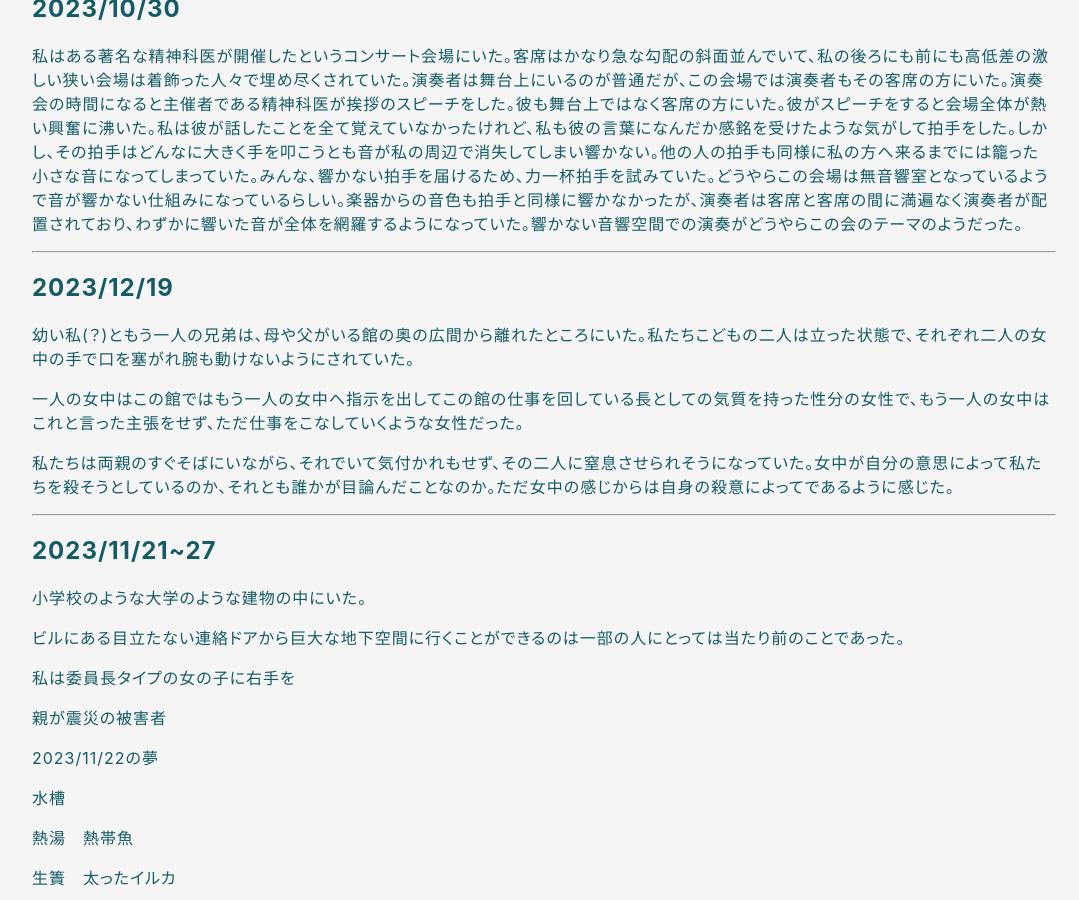
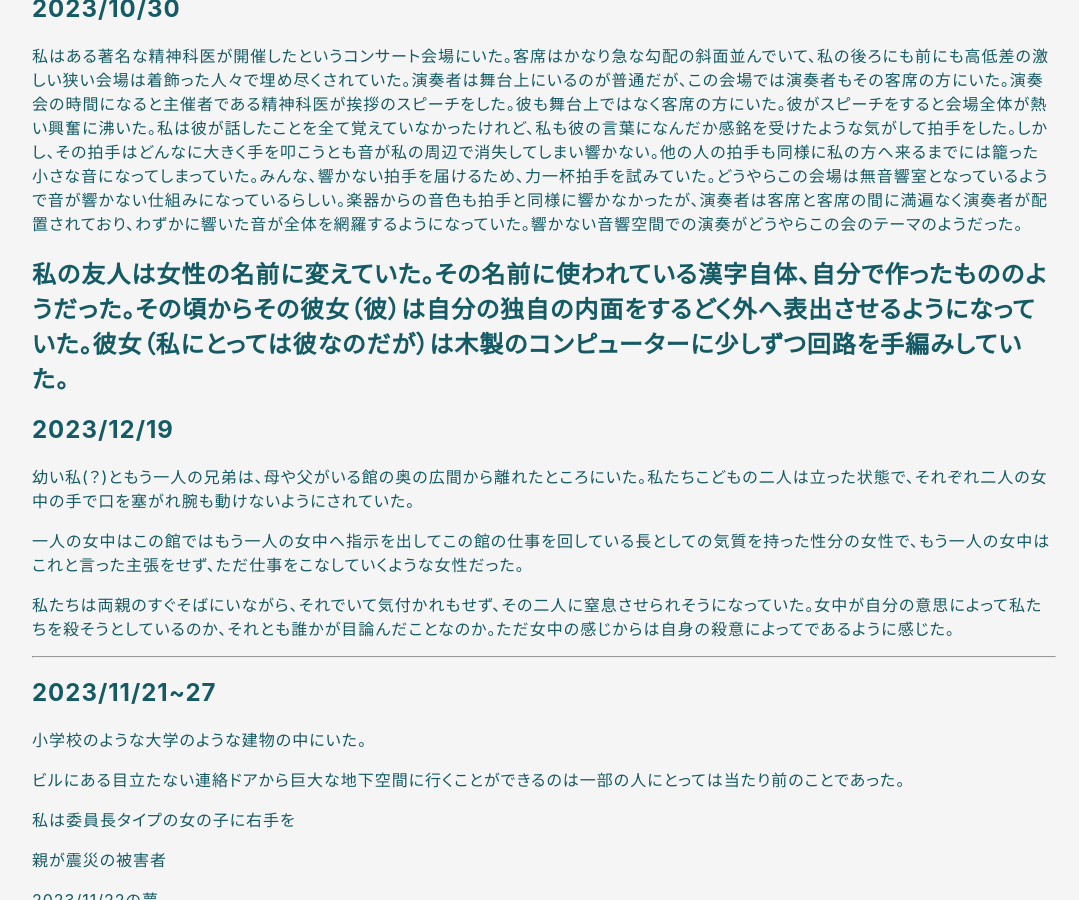
Before and after one commit to hihumi-riku/hihumi-riku.github.io, a Jekyll site: the page built from _posts/2023-06-24-dream_2023.md, in a window 1280 px wide and 900 px high, scrolled down 6473 px. Shown: the whole window, without its empty margins (96-1175 px from the left). Built offline with Jekyll 4.4.1, drawn with Linux system fonts in a browser that asks for light colours.

Commit message:
Update 2023-06-24-dream_2023.md

```diff
--- a/_posts/2023-06-24-dream_2023.md
+++ b/_posts/2023-06-24-dream_2023.md
@@ -317,7 +317,7 @@ DZPLという謎の会社があった。
 
 私はある著名な精神科医が開催したというコンサート会場にいた。客席はかなり急な勾配の斜面並んでいて、私の後ろにも前にも高低差の激しい狭い会場は着飾った人々で埋め尽くされていた。演奏者は舞台上にいるのが普通だが、この会場では演奏者もその客席の方にいた。演奏会の時間になると主催者である精神科医が挨拶のスピーチをした。彼も舞台上ではなく客席の方にいた。彼がスピーチをすると会場全体が熱い興奮に沸いた。私は彼が話したことを全て覚えていなかったけれど、私も彼の言葉になんだか感銘を受けたような気がして拍手をした。しかし、その拍手はどんなに大きく手を叩こうとも音が私の周辺で消失してしまい響かない。他の人の拍手も同様に私の方へ来るまでには籠った小さな音になってしまっていた。みんな、響かない拍手を届けるため、力一杯拍手を試みていた。どうやらこの会場は無音響室となっているようで音が響かない仕組みになっているらしい。楽器からの音色も拍手と同様に響かなかったが、演奏者は客席と客席の間に満遍なく演奏者が配置されており、わずかに響いた音が全体を網羅するようになっていた。響かない音響空間での演奏がどうやらこの会のテーマのようだった。
 
-
+私の友人は女性の名前に変えていた。その名前に使われている漢字自体、自分で作ったもののようだった。その頃からその彼女（彼）は自分の独自の内面をするどく外へ表出させるようになっていた。彼女（私にとっては彼なのだが）は木製のコンピューターに少しずつ回路を手編みしていた。
 ---
 <a id="27"></a>
 <a href="#27"></a>
```
